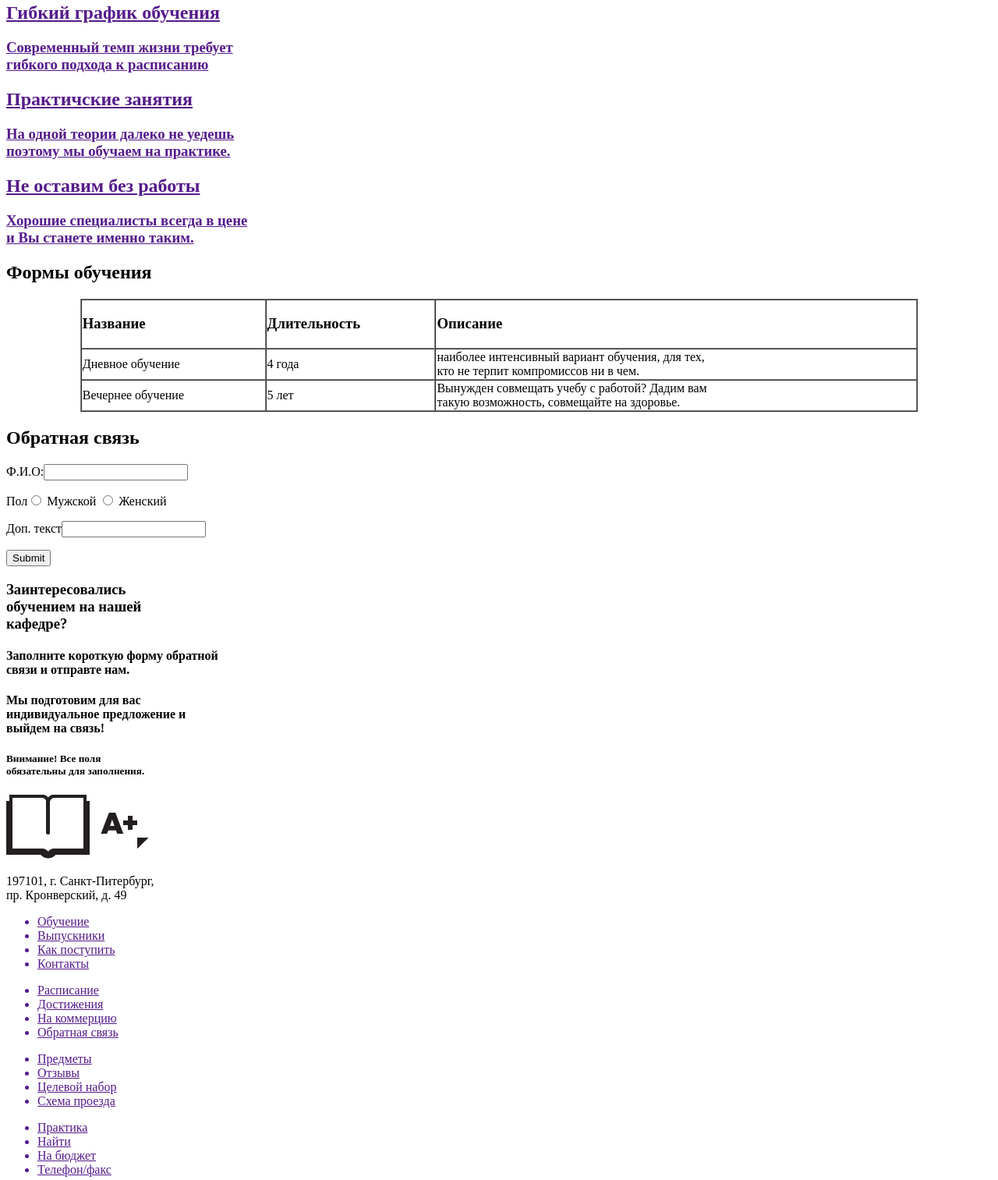
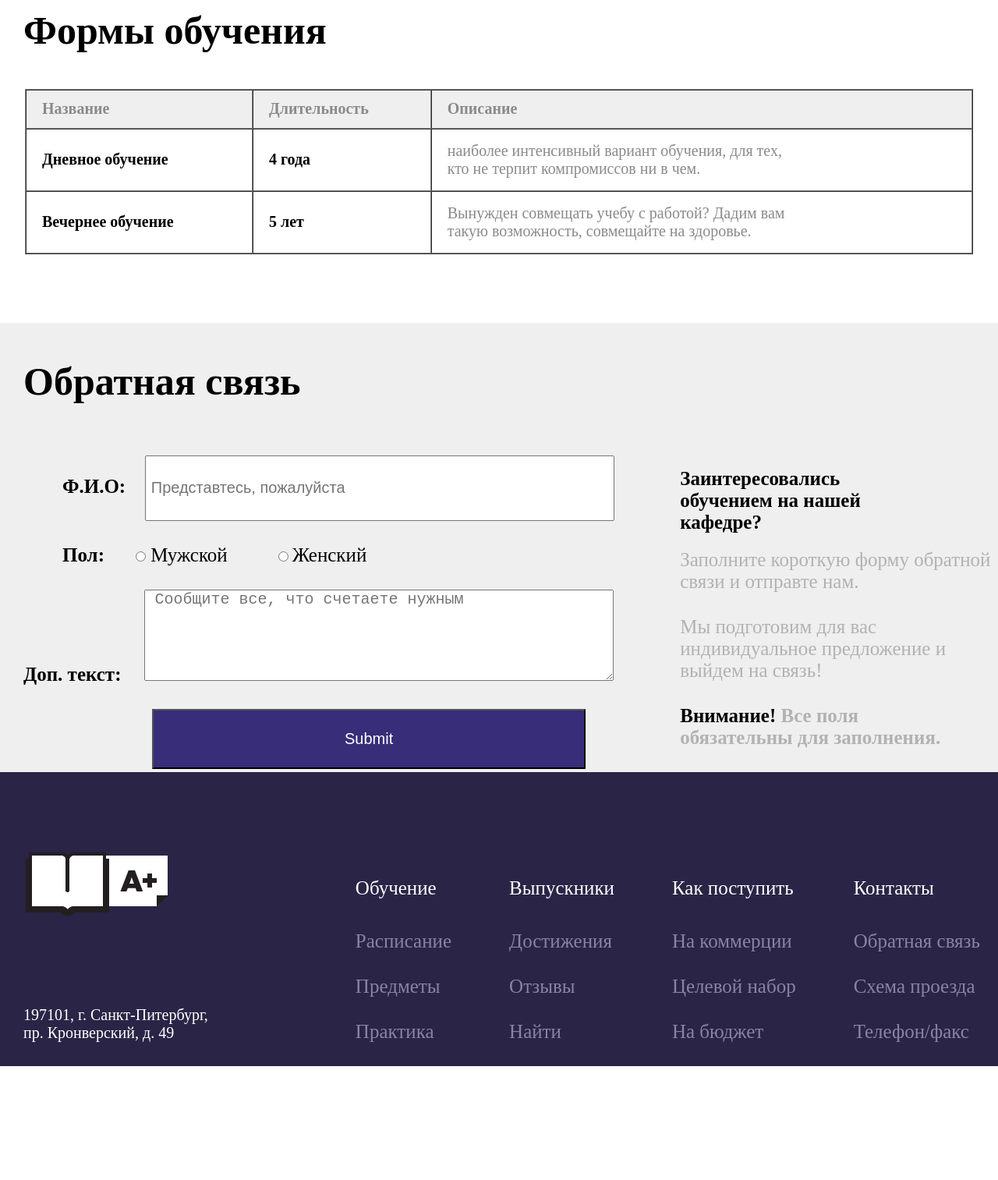
Before and after one commit to Gregtmb/My-first-site, a plain HTML site: page FirstSite/index.html in a window 1280 px wide. Shown: the part 967-2480 px from the top of the page at 78% size. After the commit the page ends 2334 px from the top, so only its background shows below. Drawn offline with Linux system fonts and the light colour scheme.

Commit message:
Add files via upload

```diff
--- a/FirstSite/index.html
+++ b/FirstSite/index.html
@@ -3,6 +3,8 @@
 
 <head>
     <meta charset="UTF-8">
+    <meta name="viewport" content="width=device-width, initial-scale=1">
+    <link rel="stylesheet" href="style.css">
     <title>Мy first site</title>
 </head>
 
@@ -24,42 +26,38 @@
 
     <section class="main1">
         <div class="application">
-            <div class="text">
+
             <h1>Учеба еще никогда <br>не была такой <br>интересной!</h1>
             <h2>обучаем готовых к трудоустройству <br>специалистов на теоритических и <br>практических курсах
             </h2>
-            </div>
             <button value="ПОДАТЬ ЗАЯВКУ">ПОДАТЬ ЗАЯВКУ</button>
         </div>
-
         <div class="phoone">
-            <img src="img/phoone.png" alt="">
+            <img src="img/phoone.png" alt="" width="650">
         </div>
     </section>
 
 
     <section class="main2">
-        <img src="img/EXInF5z_FcQ.jpg" alt="">
-        <img src="img/mRmFQ5-ipr4.jpg" alt="">
-        <img src="img/oqSKkjkwnlE.jpg" alt="">
+        <div class="calendar">
             <a href="">
-            <div class="calendar">
                 <h2>Гибкий график обучения</h2>
                 <h3>Современный темп жизни требует <br>гибкого подхода к расписанию</h3>
+            </a>
+
         </div>
-        </a>
+        <div class="kluch">
             <a href="">
-            <div class="kluch">
                 <h2>Практичские занятия</h2>
                 <h3>На одной теории далеко не уедешь <br>поэтому мы обучаем на практике.</h3>
+            </a>
         </div>
-        </a>
+        <div class="nout">
             <a href="">
-            <div class="nout">
                 <h2>Не оставим без работы</h2>
                 <h3>Хорошие специалисты всегда в цене <br>и Вы станете именно таким.</h3>
+            </a>
         </div>
-        </a>
     </section>
 
 
@@ -67,29 +65,29 @@
 
         <h2>Формы обучения</h2>
         <center>
-            <table border="1px solid black" cellspacing="0" width="85%">
-                <tr>
+            <table border="1px solid black" cellspacing="0" width="95%">
+                <tr height="50" bgcolor="#efefef">
                     <td>
-                        <h3>Название</h3>
+                        <h3 style="color: #8a8a8a;"><p>Название</p></h3>
                     </td>
                     <td>
-                        <h3>Длительность</h3>
+                        <h3 style="color: #8a8a8a;"><p>Длительность</p></h3>
                     </td>
                     <td>
-                        <h3>Описание</h3>
+                        <h3 style="color: #8a8a8a;"><p>Описание</p></h3>
                     </td>
                 </tr>
 
 
-                <tr>
-                    <td>Дневное обучение</td>
-                    <td>4 года</td>
-                    <td>наиболее интенсивный вариант обучения, для тех, <br>кто не терпит компромиссов ни в чем.</td>
+                <tr height="80">
+                    <td><p style="font-weight: bold;">Дневное обучение</p></td>
+                    <td><p style="font-weight: bold;">4 года</p></td>
+                    <td style="color: #8a8a8a;"><p>наиболее интенсивный вариант обучения, для тех, <br>кто не терпит компромиссов ни в чем.</p></td>
                 </tr>
-                <tr>
-                    <td>Вечернее обучение</td>
-                    <td>5 лет</td>
-                    <td>Вынужден совмещать учебу с работой? Дадим вам <br>такую возможность, совмещайте на здоровье.</td>
+                <tr height="80">
+                    <td><p style="font-weight: bold;">Вечернее обучение</p></td>
+                    <td><p style="font-weight: bold;">5 лет</p></td>
+                    <td style="color: #8a8a8a;"><p>Вынужден совмещать учебу с работой? Дадим вам <br>такую возможность, совмещайте на здоровье.</p></td>
                 </tr>
             </table>
         </center>
@@ -101,63 +99,61 @@
         <div class="forms">
             <form action="">
 
-                <p>Ф.И.О:<input type="text"></p>
-                <p>Пол<input type="radio"> Мужской
-                    <input type="radio"> Женский
+                <p><span class="fio">Ф.И.О:</span><input type="text" placeholder=" Представтесь, пожалуйста" class="text" name="text">
                 </p>
-                <p>Доп. текст<input type="textarea" ple></p>
-                <input type="submit">
+                <p><span class="pol">Пол:</span><input type="radio" name="radio" id="rad1"><label for="rad1"> Мужской</label>
+                    <input type="radio" name="radio" id="rad2">
+                    <label for="rad2"> Женский</label>
+                </p>
+                <p><span class="doptext">Доп. текст:</span><textarea placeholder=" Сообщите все, что счетаете нужным" id="" cols="30" rows="5"></textarea></p>
+                <input type="submit" class="send">
             </form>
         </div>
         <div class="texts">
-            <h3>Заинтересовались <br>обучением на нашей <br>кафедре?</h3>
+            <label><b>Заинтересовались <br>обучением на нашей <br>кафедре?</b></label>
 
-            <h4>Заполните короткую форму обратной <br> связи и отправте нам.</h4>
-            <h4>Мы подготовим для вас <br>индивидуальное предложение и <br>выйдем на связь!</h4>
-            <h5> <b>Внимание!</b> Все поля <br>обязательны для заполнения.</h5>
+            <p style="color: #b2b2b2">Заполните короткую форму обратной <br> связи и отправте нам.
+            <p>
+            <p style="color: #b2b2b2">Мы подготовим для вас <br>индивидуальное предложение и <br>выйдем на связь!</p>
+            <p> <b>Внимание!</b> <span style="color: #b2b2b2"> Все поля <br>обязательны для заполнения.</span></p>
         </div>
     </section>
 
     <footer>
-        <div class="logo2">
-            <img src="img/logo.png" alt="">
-        <p>197101, г. Санкт-Питербург, <br>пр. Кронверский,  д. 49</p>
+            <p class="logo2">197101, г. Санкт-Питербург, <br>пр. Кронверский, д. 49</p>
+            <div class="kolonka1">
+                <ul>
+                    <li><a href="">Обучение</a></li>
+                    <li><a href="">Расписание</a></li>
+                    <li><a href="">Предметы</a></li>
+                    <li><a href="">Практика</a></li>
+                </ul>
             </div>
-         <div class="troka1">
+            <div class="kolonka2">
                 <ul>
-                <a href=""> <li>Обучение</li></a>
-                  <a href=""><li>Выпускники</li></a>
-                  <a href=""><li>Как поступить</li></a>
-                 <a href=""><li>Контакты</li></a>
+                    <li><a href="">Выпускники</a></li>
+                    <li><a href="">Достижения</a></li>
+                    <li><a href="">Отзывы</a></li>
+                    <li><a href="">Найти</a></li>
+                </ul>
+            </div>
+            <div class="kolonka3">
+                <ul>
+                    <li><a href="">Как поступить</a></li>
+                    <li><a href="">На коммерции</a></li>
+                    <li><a href="">Целевой набор</a></li>
+                    <li><a href="">На бюджет</a></li>
+                </ul>
+            </div>
+                <div class="kolonka4">
+                <ul>
+                    <li><a href="">Контакты</a></li>
+                    <li><a href="">Обратная связь</a></li>
+                    <li><a href="">Схема проезда</a></li>
+                    <li><a href="">Телефон/факс</a></li>
                 </ul>
             </div>
 
-             <div class="troka2">
-             <ul>
-                  <a href=""><li>Расписание</li></a>
-                 <a href=""><li>Достижения</li></a>
-                 <a href=""> <li>На коммерцию</li></a>
-                 <a href=""> <li>Обратная связь</li></a>
-             </ul>
-             </div>
-
-             <div class="troka3">
-             <ul>
-                 <a href=""><li>Предметы</li></a>
-                 <a href=""><li>Отзывы</li></a>
-                 <a href=""><li>Целевой набор</li></a>
-                 <a href=""><li>Схема проезда</li></a>
-             </ul>
-             </div>
-
-             <div class="troka4">
-             <ul>
-                <a href=""> <li>Практика</li></a>
-                <a href=""> <li>Найти</li></a>
-                <a href=""> <li>На бюджет</li></a>
-                <a href=""> <li>Телефон/факс</li></a>
-             </ul>
-             </div>
     </footer>
 
 </body>
--- /dev/null
+++ b/FirstSite/style.css
@@ -0,0 +1,326 @@
+body,
+* {
+    margin: 0px;
+    padding: 0px;
+}
+
+header {
+    /* border: 3px solid black; */
+    background-color: #6451d5;
+    width: 100%;
+    height: 60px;
+    position: fixed;
+    z-index: 1;
+
+
+}
+
+.logo {
+    /* border: 3px solid green; */
+    width: 100px;
+    height: 60px;
+    display: inline-block;
+    vertical-align: middle;
+    margin: 10px 280px 0px 30px;
+}
+
+nav {
+    display: inline-block;
+
+}
+
+nav a {
+    /* border: 3px solid black; */
+    text-decoration: none;
+    color: white;
+    font-size: 25px;
+    color: white;
+    transform: scale(1);
+    display: inline-block;
+    text-decoration: none;
+
+}
+
+nav li a:active {
+    transform: scale(1.3);
+}
+
+
+
+nav li {
+    /* list-style: none; */
+    /* border: 1px solid red; */
+    margin-right: 70px;
+    display: inline-block;
+}
+
+
+nav li:last-child {
+    margin-right: 0px;
+}
+
+nav a:hover {
+    color: red;
+}
+
+.main1 {
+    /* border: 3px solid black; */
+    margin: 0 auto;
+    background-color: #6451d5;
+}
+
+.application {
+    display: inline-block;
+    margin-left: 30px;
+    /* border: 1px solid red; */
+}
+
+.phoone {
+    /* border: 1px solid red; */
+    background-color: #6451d5;
+    display: inline-block;
+    margin-top: 100px;
+}
+
+.application h1 {
+    font-size: 55px;
+    color: white;
+}
+
+.application h2 {
+    font-size: 35px;
+    margin: 20px 0px;
+    color: #9d96c5;
+}
+
+
+.application button {
+    margin-top: 20px;
+    margin-bottom: 50px;
+    color: white;
+    font-size: 20px;
+    padding: 25px;
+    background-color: #382e75;
+    transform: scale(1);
+
+}
+
+
+.application button:hover{
+    background: red;
+    color: white;
+}
+
+  .application button:active{
+   transform: scale(1.1);
+}
+
+
+.main2 {
+    width: 100%;
+    height: 300px;
+    background: url(img/EXInF5z_FcQ.jpg) 17% 35%/auto no-repeat, url(img/oqSKkjkwnlE.jpg)50% 35%/auto no-repeat, url(img/mRmFQ5-ipr4.jpg)84% 35%/auto no-repeat;
+    background-color: #efefef;
+
+}
+
+.main2 a{
+    text-decoration: none;
+    transform: scale(1);
+    display: inline-block;
+
+}
+
+.main2 a:hover {
+    color: red;
+    transform: scale(1.3);
+}
+
+.main2 h2 {
+    margin: 170px 10px 10px 10px;
+}
+
+.main2 h3 {
+    margin: 10px 10px 10px 10px;
+    color: #a1a1a1;
+
+}
+
+
+
+.main2 .calendar {
+    display: inline-block;
+    text-align: center;
+    margin-left: 100px;
+
+}
+
+.main2 .kluch {
+    display: inline-block;
+    text-align: center;
+    margin-left: 100px;
+}
+
+.main2 .nout {
+    display: inline-block;
+    text-align: center;
+    margin-left: 100px;
+}
+
+.main3 {
+    width: 100%;
+    height: 450px;
+}
+
+.main3 p{
+    margin-left: 20px;
+    font-size: 20px;
+}
+
+.main3 h2 {
+    margin-left: 30px;
+    font-size: 50px;
+    line-height: 150px;
+}
+
+
+.main4  {
+    background-color: #efefef;
+
+}
+
+.main4 h2 {
+    font-size: 50px;
+    margin-left: 30px;
+    line-height: 150px;
+}
+.main4 p{
+    margin-bottom: 30px;
+}
+.main4 .forms{
+    display: inline-block;
+/*    border: 1px solid red;*/
+    font-size: 20px;
+    margin-left: 30px;
+}
+
+.main4 .texts{
+    display: inline-block;
+/*    border: 1px solid red;*/
+    font-size: 25px;
+    margin-left: 80px;
+}
+
+.main4 .text {
+    width: 598px;
+    height: 80px;
+/*    border: 1px solid #c5c5c5;*/
+    font-size: 20px;
+
+
+}
+
+.main4 textarea {
+    margin-left: 30px;
+    width: 600px;
+/*    border: 1px solid #c5c5c5;*/
+    font-size: 20px;
+}
+
+.main4 label{
+    font-size: 25px;
+
+}
+
+.main4 .send{
+    padding: 25px 245px 25px 245px;
+    margin-left: 165px;
+    font-size: 20px;
+    color: white;
+    background-color: #382d79;
+    transform: scale(1);
+
+}
+
+
+.main4 .send:hover{
+    background: red;
+    color: white;
+}
+
+  .main4 .send:active{
+   transform: scale(1.1);
+}
+.main4 span{
+    font-weight: bold;
+    font-size: 25px;
+}
+.main4 .fio{
+    margin: 0px 25px 0px 50px;
+}
+
+
+
+.main4 .pol{
+    margin: 0px 40px 0px 50px;
+}
+
+.main4 #rad2{
+    margin-left: 60px;
+}
+
+
+.main4 .texts h4{
+    margin-top: 20px;
+}
+
+.main4 p{
+    margin-top: 20px;
+}
+footer{
+    background: url(img/logo.png) 3% 35%/auto no-repeat;
+    background-color: #2a2446;
+}
+footer .logo2{
+    /* border: 2px solid red; */
+    display: inline-block;
+    font-size: 20px;
+    color: white;
+    margin-left: 30px;
+    margin-top: 300px;
+    margin-right: 115px;
+}
+
+
+.kolonka1, .kolonka2, .kolonka3, .kolonka4{
+    display: inline-block;
+ }
+
+footer a{
+    text-decoration: none;
+    font-size: 25px;
+    color: #8984a4;
+    transform: scale(1);
+}
+
+footer li{
+    list-style: none;
+    margin-bottom: 30px;
+    margin-left: 70px;
+}
+
+footer li:first-child a{
+    color: white;
+}
+
+footer li:first-child{
+    margin-bottom: 40px;
+}
+
+footer li:first-child a:hover{
+    color:red;
+}
+
+ footer a:hover{
+    color: red;
+}
```
Lines whose indentation alone changed are shown as unchanged.
